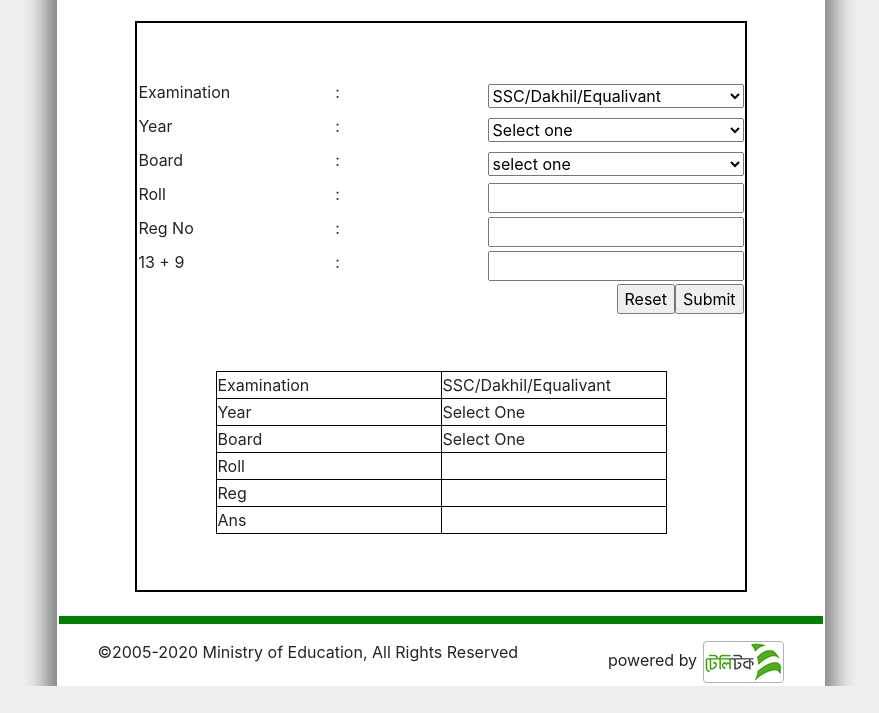
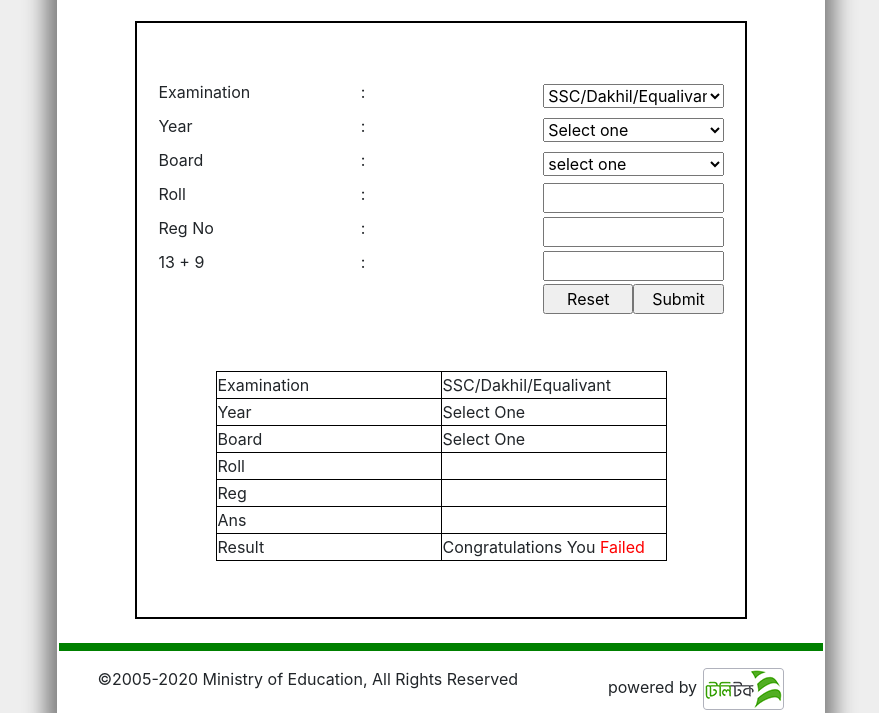
Before and after one commit to Developer-Rabbi-Hassan/e-board-result, a plain HTML site: page index.html in a window 1280 px wide. Both pictures are taken after a click on the button "Submit". Shown: the part 155-868 px from the top of the page, without its empty margins (199-1078 px from the left). Before the commit the page ends 841 px from the top, so only its background shows below. Drawn offline with nearby package versions, Linux system fonts and the light colour scheme.

Commit message:
Add files via upload

```diff
--- a/index.html
+++ b/index.html
@@ -180,6 +180,10 @@
                         <td>ans</td>
                         <td id="ans"> </td>
                     </tr>
+                    <tr>
+                        <td>Result</td>
+                        <td>Congratulations you <span>failed</span></td>
+                    </tr>
                 </tbody>
             </table>
         </form>
--- a/style.css
+++ b/style.css
@@ -102,15 +102,17 @@ table {
 }
 
 td {
-    width: 50%;
+    width: 33%;
 }
 
 label {
     text-transform: capitalize;
+    margin-left: 10%;
 }
 
 select {
-    width: 100%;
+    width: 90%;
+    margin-right: 10%;
 }
 
 .table2 {
@@ -121,6 +123,10 @@ select {
     border: 1px solid black;
     text-transform: capitalize;
     width: 225px;
+}
+
+.table2 td span {
+    color: red;
 }
 
 .p-1 {
@@ -140,18 +146,30 @@ select {
 
 .Roll {
     float: right;
+    width: 90%;
+    margin-right: 10%;
 }
 
 .Reg {
     float: right;
+    width: 90%;
+    margin-right: 10%;
+}
+
+.sum {
+    width: 90%;
+    margin-right: 10%;
 }
 
 #Submit {
+    width: 45%;
     float: right;
+    margin-right: 10%;
 }
 
 #Reset {
     float: right;
+    width: 45%;
 }
 
 footer {
@@ -194,8 +212,4 @@ footer {
     .main-body {
         width: 100%;
     }
-
-    .form {
-        width: 100%;
-    }
 }
```
